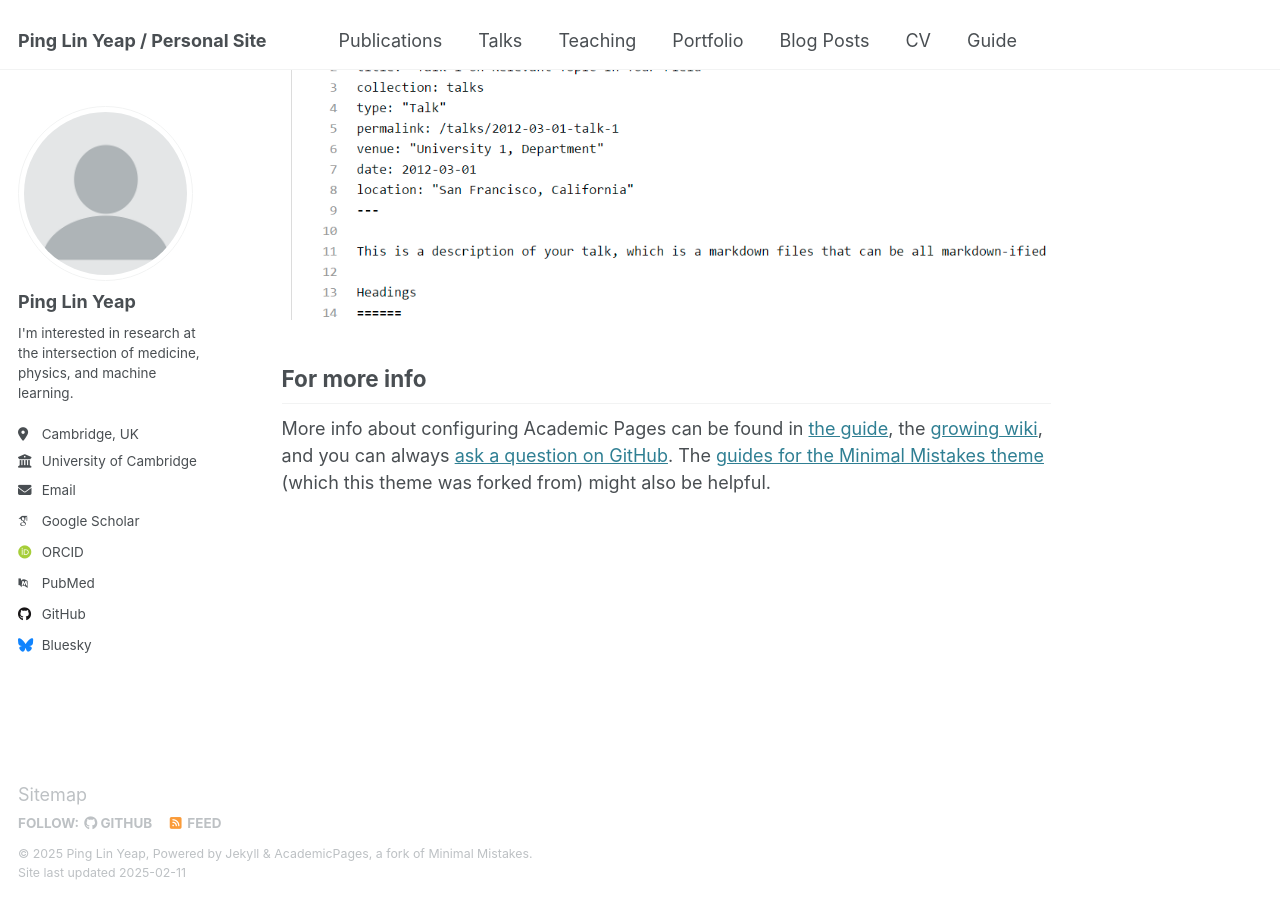
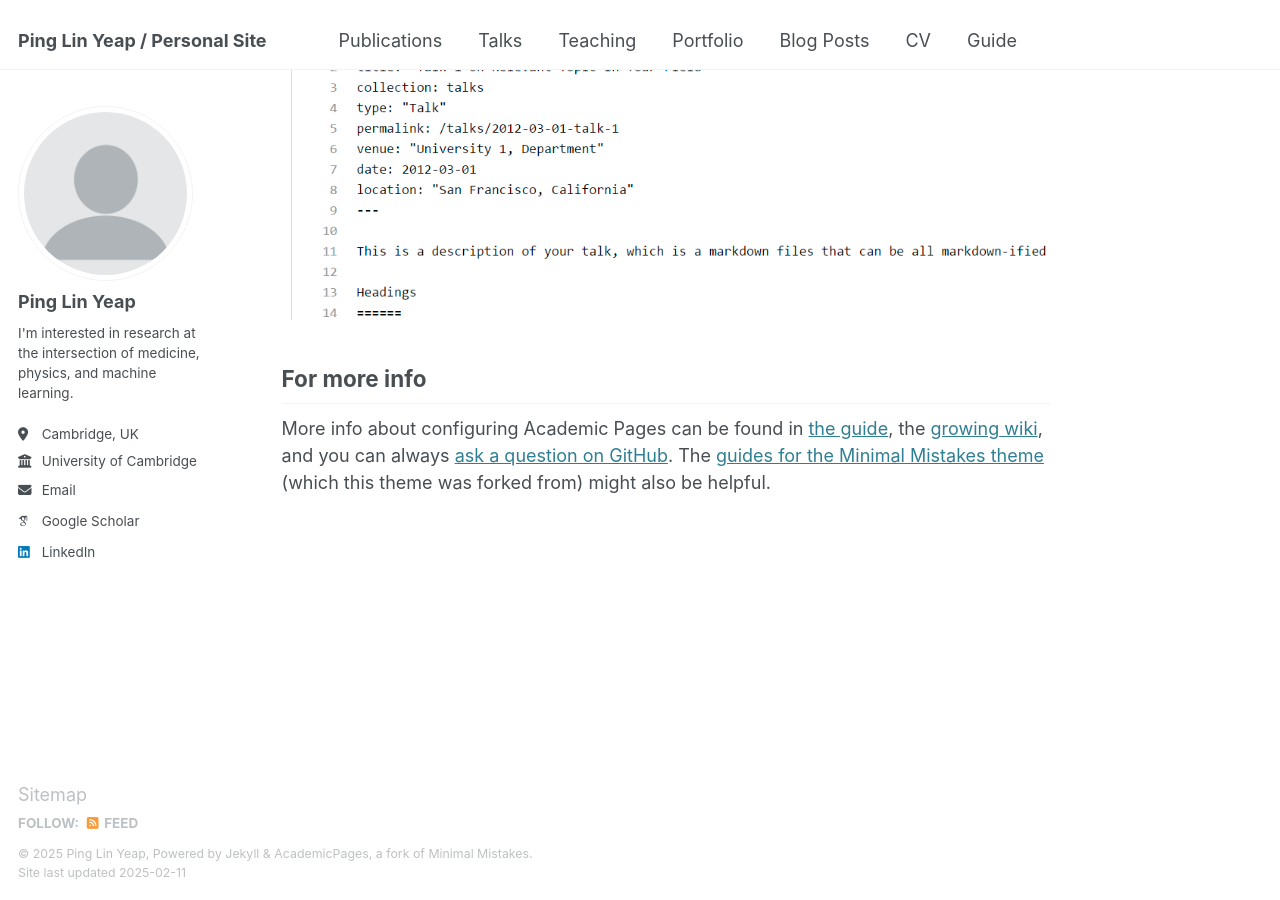
Before and after one commit to yeappl/yeappl.github.io, a Jekyll site: the page built from _pages/about.md, in a window 1280 px wide and 900 px high, scrolled down 2642 px. Built offline with Jekyll 4.4.1, drawn with Linux system fonts in a browser that asks for light colours; some web fonts are replaced; part of the change alters nothing that is shown.

Commit message:
Update _config.yml

```diff
--- a/_config.yml
+++ b/_config.yml
@@ -33,11 +33,11 @@ author:
 
   # Academic websites
   arxiv            : # URL - Update with the correct link to your profile
-  googlescholar    : "https://scholar.google.com/citations?user=PS_CX0AAAAAJ"
+  googlescholar    : "https://scholar.google.com/citations?user=22IVJlQAAAAJ"
   impactstory      : # URL
-  orcid            : "http://orcid.org/yourorcidurl"
+  orcid            : #"http://orcid.org/yourorcidurl"
   semantic         : # URL
-  pubmed           : "https://www.ncbi.nlm.nih.gov/pubmed/?term=john+snow"
+  pubmed           : #"https://www.ncbi.nlm.nih.gov/pubmed/?term=john+snow"
   researchgate     : # URL
   scopus           : # URL
 
@@ -45,12 +45,12 @@ author:
   bitbucket        : # Username - Update with your username on the site
   codepen          : # Username
   dribbble         : # Username
-  github           : "academicpages"
+  github           : #"academicpages"
   kaggle           : # Username
   stackoverflow    : # User number or user number and name (i.e., use "1" or "1/jeff-atwood")
 
   # Social media
-  bluesky          : "bsky.app" # Replace this with you Bluesky username
+  bluesky          : #"bsky.app" # Replace this with you Bluesky username
   facebook         : # Username
   flickr           : # Username
   foursquare       : # Username
@@ -59,7 +59,7 @@ author:
   keybase          : # Username
   instagram        : # Username
   lastfm           : # Username
-  linkedin         : # Username
+  linkedin         : "plyeap"
   mastodon         : # URL
   medium           : # URL
   pinterest        : # Username
```
